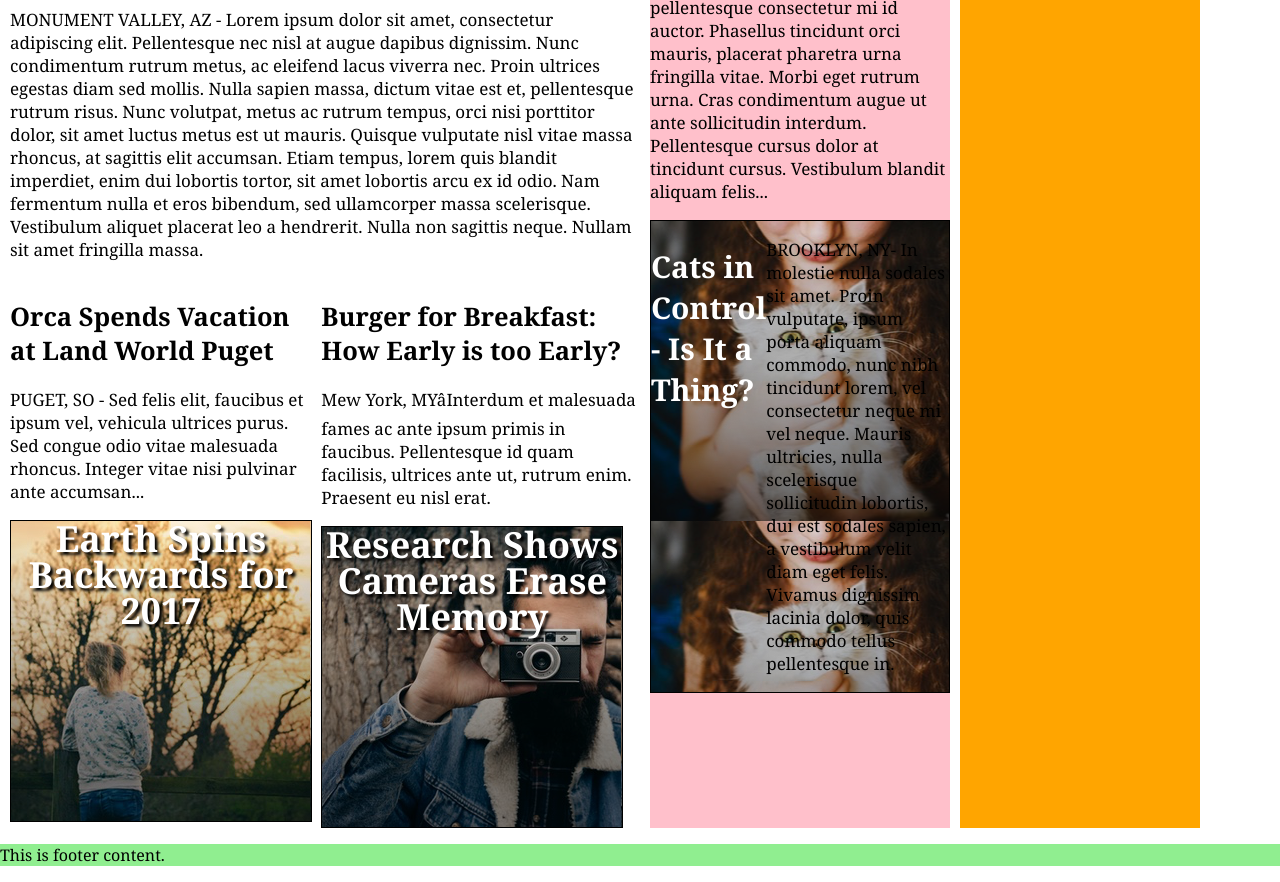
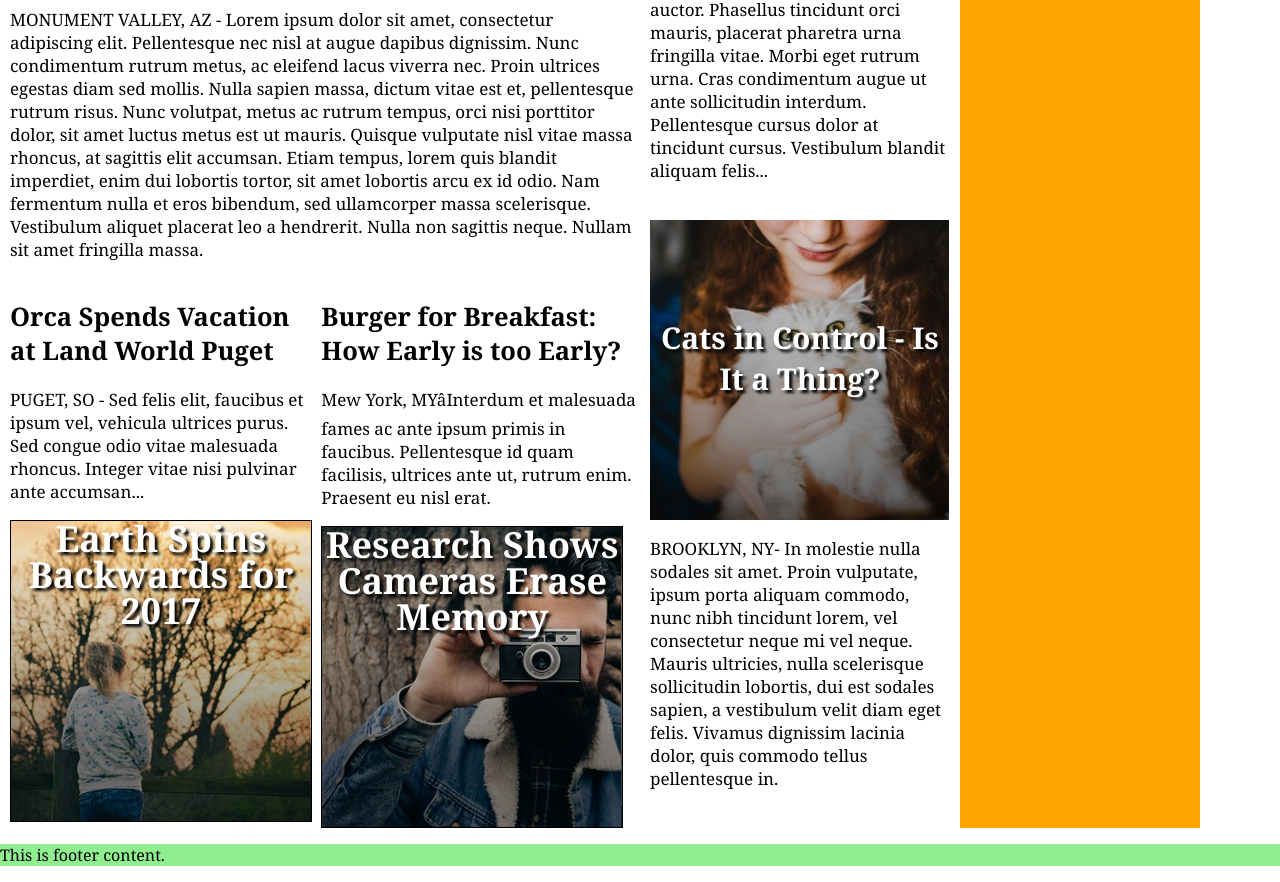
Before and after one commit to thomruns/MyTimes_Site, a plain HTML site: page index.html in a window 1280 px wide. Shown: the part 399-1281 px from the top of the page. Drawn offline with Linux system fonts and the light colour scheme.

Commit message:
Medium column formatted.

```diff
--- a/index.html
+++ b/index.html
@@ -55,9 +55,13 @@
           <h2>FBI Finds Action Star Guilty of False Advertising</h2>
             <p>WASHINGTON DC- Donec luctus sem augue, rutrum posuere orci aliquam sed. Nam vitae aliquam lectus. Sed tempor tortor est, nec sagittis eros tincidunt sed. Morbi venenatis condimentum sem, vitae sollicitudin turpis pulvinar eget. Morbi pellentesque consectetur mi id auctor. Phasellus tincidunt orci mauris, placerat pharetra urna fringilla vitae. Morbi eget rutrum urna. Cras condimentum augue ut ante sollicitudin interdum. Pellentesque cursus dolor at tincidunt cursus. Vestibulum blandit aliquam felis...</p>
         </div>
-        <div class="med_div_02">
-          <h2>Cats in Control - Is It a Thing?</h2>
-          <p>BROOKLYN, NY- In molestie nulla sodales sit amet. Proin vulputate, ipsum porta aliquam commodo, nunc nibh tincidunt lorem, vel consectetur neque mi vel neque. Mauris ultricies, nulla scelerisque sollicitudin lobortis, dui est sodales sapien, a vestibulum velit diam eget felis. Vivamus dignissim lacinia dolor, quis commodo tellus pellentesque in.</p>
+        <div class="enc_div">
+          <div class="med_div_02">
+            <h2>Cats in Control - Is It a Thing?</h2>
+          </div>
+          <div>
+            <p>BROOKLYN, NY- In molestie nulla sodales sit amet. Proin vulputate, ipsum porta aliquam commodo, nunc nibh tincidunt lorem, vel consectetur neque mi vel neque. Mauris ultricies, nulla scelerisque sollicitudin lobortis, dui est sodales sapien, a vestibulum velit diam eget felis. Vivamus dignissim lacinia dolor, quis commodo tellus pellentesque in.</p>
+          </div>
         </div>
       </div>
       <div class="column small">
--- a/style.css
+++ b/style.css
@@ -67,8 +67,8 @@ body {
 
 .column.medium {
   width: 300px;
-  background: pink;
-  display: block;
+  /*background: purple;*/
+  /*display: block;*/
 }
 
 .column.small {
@@ -143,19 +143,35 @@ body {
 
 
 /* Medium Column Styles */
+
+.enc_div {
+  display: flex;
+  flex-direction: column;
+  /*align-content: center;*/
+}
+
 .med_div_02 {
   background-image: url("resources/images/cat.png");
+  background-repeat: no-repeat;
+  height: 300px;
   display: flex;
-  border: 1px solid black;
-  display: flex;
+  align-items: center;
 }
 
 .med_div_02 h2 {
   font-family: Georgia;
   font-weight: bold;
   font-size: 30px;
+  text-align: center;
   color: white;
+  text-shadow: 3px 3px 3px #000;
 }
+
+.medium h2 {
+  margin-top: 0px;
+  padding-top: 0;
+}
+
 
 /* Small Column Styles */
 .news_bites {
```
